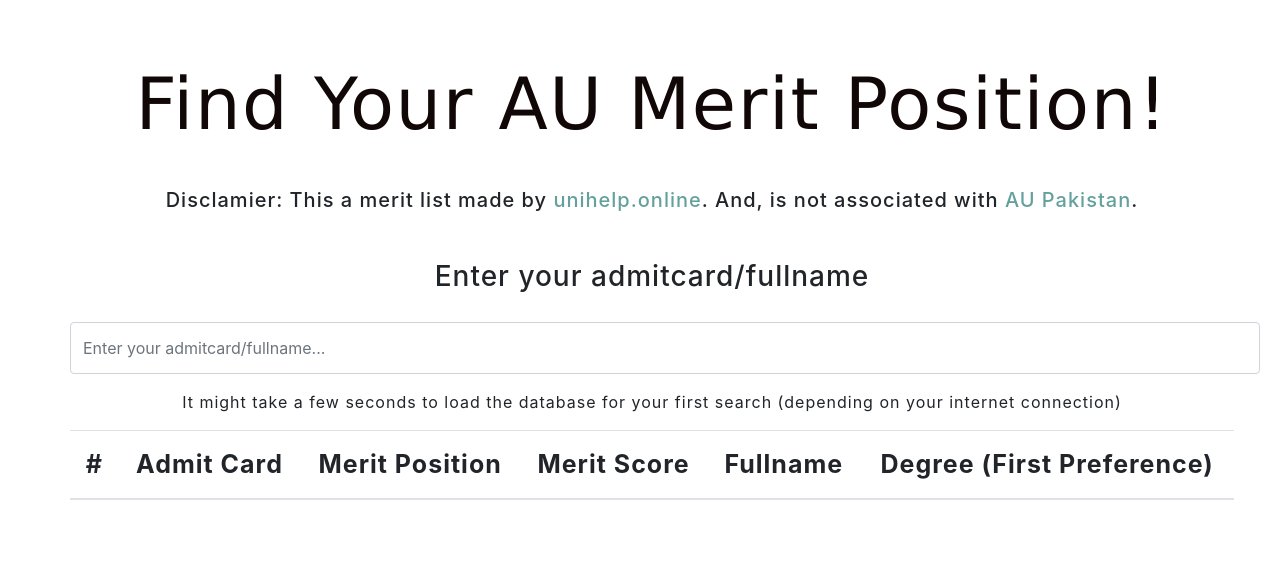
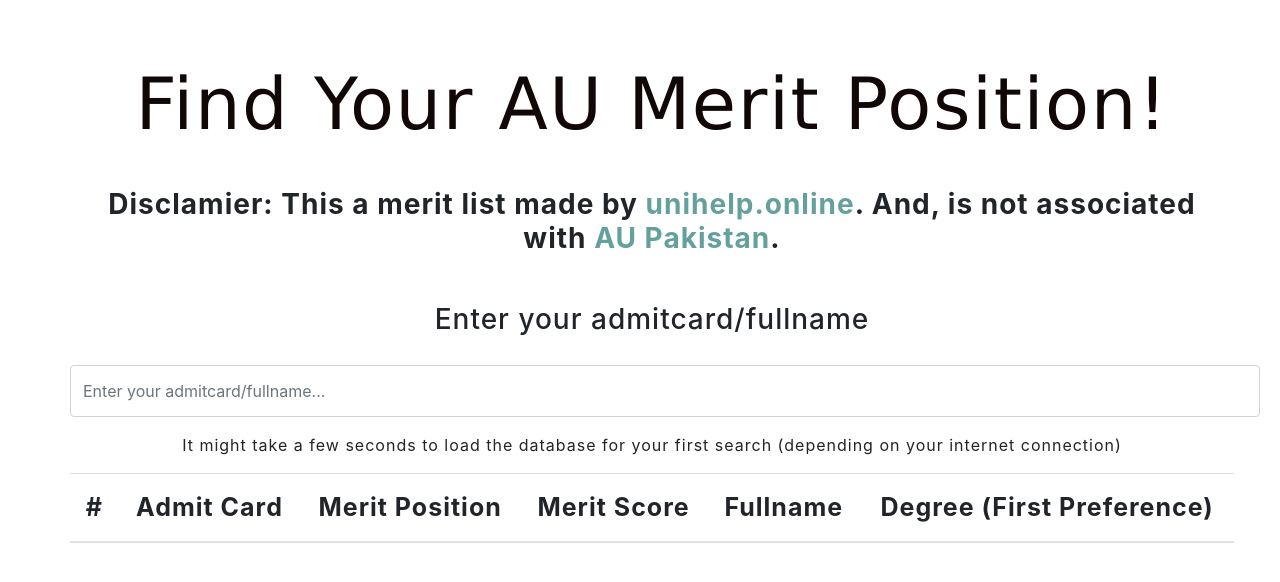
Before and after one commit to au-merit-list/au-merit-list.github.io, a plain HTML site: page index.html in a window 1280 px wide. Drawn offline with Linux system fonts and the light colour scheme.

Commit message:
make the non association disclaimer bigger and bold

```diff
--- a/index.html
+++ b/index.html
@@ -28,7 +28,7 @@
             <br>
             <h1 class=>Find Your AU Merit Position!</h1>
 						<!-- <h5>Disclamier: As our <a href="/list.csv">database</a> is a few hours old, It doesn't take into account applicants who have changed their first preference.</h5> -->
-							<h5>Disclamier: This a merit list made by <a href="https://instagram.com/unihelp.online">unihelp.online</a>. And, is not associated with <a href="https://au.edu.pk">AU Pakistan</a>.</h5>
+							<h3><b>Disclamier: This a merit list made by <a href="https://instagram.com/unihelp.online">unihelp.online</a>. And, is not associated with <a href="https://au.edu.pk">AU Pakistan</a>.</b></h3>
             <h3 class=>Enter your admitcard/fullname</h3>
             <form id="form">
                 <input class="form-control" id="user-input" placeholder="Enter your admitcard/fullname..."
```
